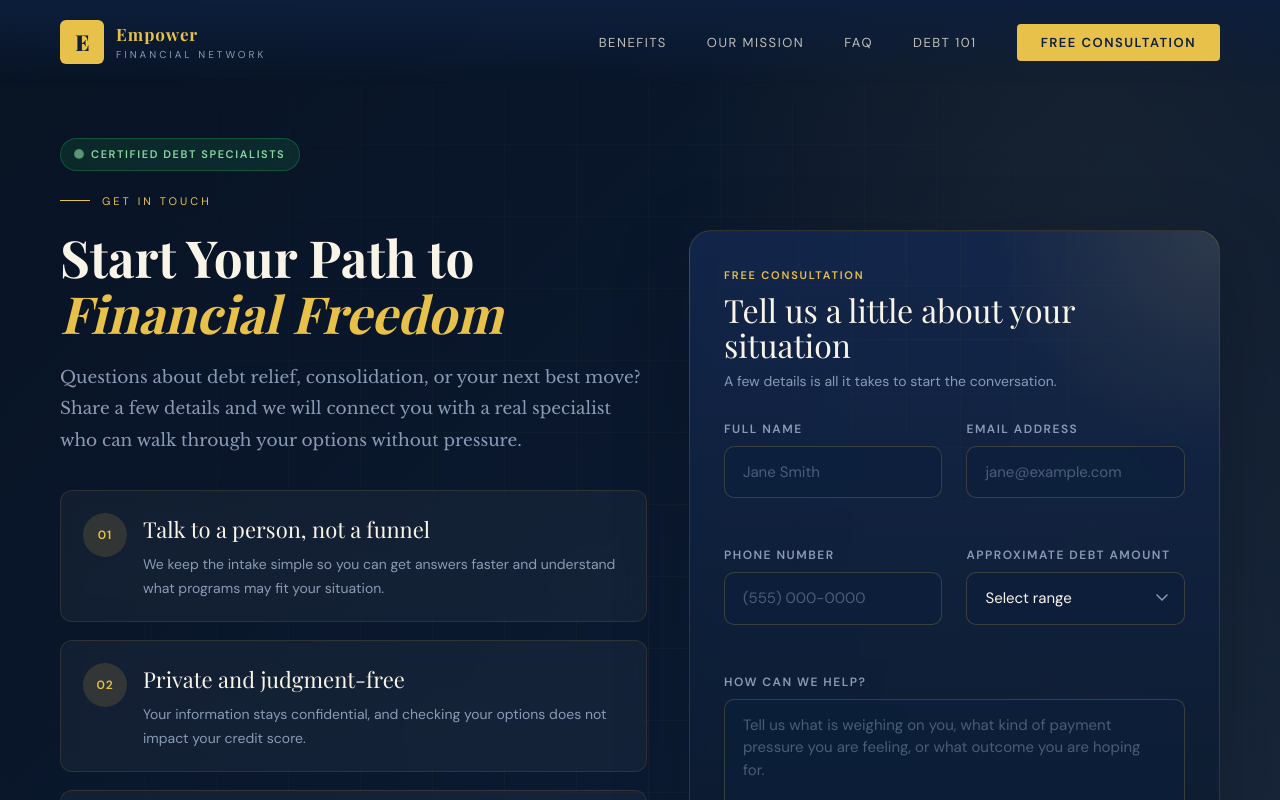
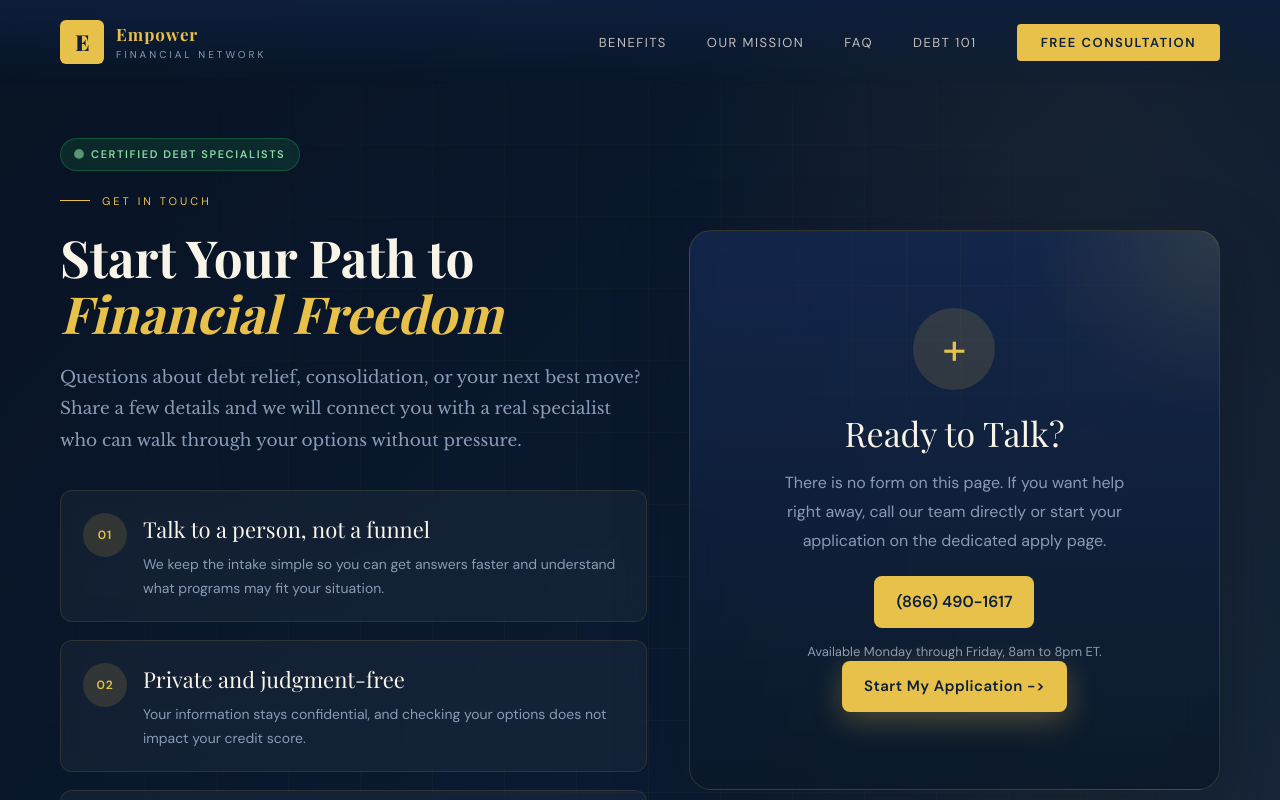
Before and after one commit to jprix/empower-fe-js, a Next.js app: page /contact in a window 1280 px wide. Shown: the top 800 px of the page. Built offline with nearby package versions, Linux system fonts and the light colour scheme; a web font is replaced by a local one.

Commit message:
Enhance ApplyModal and contact API with improved tracking parameters and update Contact page messaging

```diff
--- a/components/ApplyModal.jsx
+++ b/components/ApplyModal.jsx
@@ -255,7 +255,15 @@ const ApplyModal = () => {
                     ? values.debtTypes.map(getDebtTypeLabel).join(", ")
                     : "Not provided";
                   const sourceUrl =
-                    typeof window !== "undefined" ? window.location.href : "";
+                    typeof document !== "undefined" && document.referrer
+                      ? document.referrer
+                      : typeof window !== "undefined"
+                        ? window.location.href
+                        : "";
+                  const searchParams =
+                    typeof window !== "undefined"
+                      ? new URLSearchParams(window.location.search)
+                      : new URLSearchParams();
                   const message = `Apply modal submission. Debt amount: ${values.debtAmount}. Debt types: ${debtTypesSummary}.`;
 
                   const response = await fetch("/api/contact", {
@@ -274,7 +282,12 @@ const ApplyModal = () => {
                       birthMonth: values.birthMonth,
                       birthDay: values.birthDay,
                       birthYear: values.birthYear,
+                      vendorId: searchParams.get("source_id") || "",
+                      vendorSubId: searchParams.get("sub3") || "",
                       leadSource: "Test",
+                      utmSource: searchParams.get("sub4") || "",
+                      utmCampaign: searchParams.get("sub1") || "",
+                      utmTerm: searchParams.get("sub2") || "",
                       message,
                       sourceUrl,
                     }),
--- a/pages/api/contact.js
+++ b/pages/api/contact.js
@@ -209,11 +209,16 @@ export default async function handler(req, res) {
 
   const sourceUrl = getUrlFromRequest(req);
   const trackingParams = getTrackingParams(req, sourceUrl);
+  const normalizedLeadSource = leadSource || "Test";
+  const isTestLead =
+    typeof normalizedLeadSource === "string" &&
+    normalizedLeadSource.toLowerCase() === "test";
   const payload = {
     offerCode: null,
     brand: "Empower",
-    vendorId: vendorId || trackingParams.sourceId,
-    vendorSubId: vendorSubId || trackingParams.sub3,
+    vendorId: vendorId || trackingParams.sourceId || (isTestLead ? "test" : ""),
+    vendorSubId:
+      vendorSubId || trackingParams.sub3 || (isTestLead ? "test" : ""),
     trustedCertificate:
       trustedCertificate || process.env.LMS_TRUSTED_CERTIFICATE_URL || "",
     firstName: normalizedName.firstName,
@@ -227,10 +232,11 @@ export default async function handler(req, res) {
     email: String(email).trim(),
     estimatedDebt: normalizeDebtAmount(estimatedDebt ?? debtAmount),
     dob: formatDob({ dob, birthMonth, birthDay, birthYear }),
-    leadSource: leadSource || "Test",
-    utmSource: utmSource || trackingParams.sub4,
-    utmCampaign: utmCampaign || trackingParams.sub1,
-    utmTerm: utmTerm || trackingParams.sub2,
+    leadSource: normalizedLeadSource,
+    utmSource: utmSource || trackingParams.sub4 || (isTestLead ? "test" : ""),
+    utmCampaign:
+      utmCampaign || trackingParams.sub1 || (isTestLead ? "test" : ""),
+    utmTerm: utmTerm || trackingParams.sub2 || (isTestLead ? "test" : ""),
     sourceIp: getSourceIp(req),
     sourceUrl,
   };
--- a/pages/contact.jsx
+++ b/pages/contact.jsx
@@ -57,7 +57,7 @@ const benefits = [
 
 const faqs = [
   {
-    question: "What happens after I submit the contact form?",
+    question: "What happens after I submit the application?",
     answer:
       "A debt specialist reviews the information you shared and follows up to discuss your situation, goals, and which options may be available. There is no obligation to move forward.",
   },
@@ -78,51 +78,8 @@ const faqs = [
   },
 ];
 
-const debtAmountOptions = [
-  { value: "", label: "Select range" },
-  { value: "under-10k", label: "Under $10,000" },
-  { value: "10k-25k", label: "$10,000 - $25,000" },
-  { value: "25k-50k", label: "$25,000 - $50,000" },
-  { value: "50k-75k", label: "$50,000 - $75,000" },
-  { value: "75k-100k", label: "$75,000 - $100,000" },
-  { value: "over-100k", label: "Over $100,000" },
-];
-
 export default function ContactPage() {
   const [openFaq, setOpenFaq] = useState(0);
-  const [formData, setFormData] = useState({
-    name: "",
-    email: "",
-    phone: "",
-    debtAmount: "",
-    message: "",
-  });
-  const [status, setStatus] = useState("idle");
-  const [errorMsg, setErrorMsg] = useState("");
-
-  const handleChange = (e) => {
-    setFormData({ ...formData, [e.target.name]: e.target.value });
-  };
-
-  const handleSubmit = async (e) => {
-    e.preventDefault();
-    setStatus("loading");
-    setErrorMsg("");
-
-    try {
-      const res = await fetch("/api/contact", {
-        method: "POST",
-        headers: { "Content-Type": "application/json" },
-        body: JSON.stringify(formData),
-      });
-      const data = await res.json();
-      if (!res.ok) throw new Error(data.message || "Something went wrong.");
-      setStatus("success");
-    } catch (err) {
-      setStatus("error");
-      setErrorMsg(err.message);
-    }
-  };
 
   return (
     <>
@@ -204,129 +161,20 @@ export default function ContactPage() {
           </section>
 
           <section className="o3-contact-form-shell">
-            {status === "success" ? (
             <div className="o3-contact-success">
               <div className="o3-contact-success-icon">+</div>
-                <h2>Message Received</h2>
+              <h2>Ready to Talk?</h2>
               <p>
-                  Thank you for reaching out. A debt specialist will review your
-                  note and contact you within one business day.
+                There is no form on this page. If you want help right away, call
+                our team directly or start your application on the dedicated
+                apply page.
               </p>
               <a href="tel:8664901617">(866) 490-1617</a>
-                <span>Need faster help? Call us directly.</span>
+              <span>Available Monday through Friday, 8am to 8pm ET.</span>
+              <a href="/apply-now" className="o3-form-submit">
+                Start My Application -&gt;
+              </a>
             </div>
-            ) : (
-              <form className="o3-contact-form" onSubmit={handleSubmit} noValidate>
-                <div className="o3-contact-form-top">
-                  <div className="o3-contact-form-step">Free consultation</div>
-                  <h2>Tell us a little about your situation</h2>
-                  <p>
-                    A few details is all it takes to start the conversation.
-                  </p>
-                </div>
-
-                {status === "error" ? (
-                  <div className="o3-form-error">{errorMsg}</div>
-                ) : null}
-
-                <div className="o3-form-row">
-                  <div className="o3-form-group">
-                    <label className="o3-form-label" htmlFor="name">
-                      Full Name
-                    </label>
-                    <input
-                      id="name"
-                      className="o3-form-input"
-                      type="text"
-                      name="name"
-                      placeholder="Jane Smith"
-                      value={formData.name}
-                      onChange={handleChange}
-                      required
-                    />
-                  </div>
-                  <div className="o3-form-group">
-                    <label className="o3-form-label" htmlFor="email">
-                      Email Address
-                    </label>
-                    <input
-                      id="email"
-                      className="o3-form-input"
-                      type="email"
-                      name="email"
-                      placeholder="jane@example.com"
-                      value={formData.email}
-                      onChange={handleChange}
-                      required
-                    />
-                  </div>
-                </div>
-
-                <div className="o3-form-row">
-                  <div className="o3-form-group">
-                    <label className="o3-form-label" htmlFor="phone">
-                      Phone Number
-                    </label>
-                    <input
-                      id="phone"
-                      className="o3-form-input"
-                      type="tel"
-                      name="phone"
-                      placeholder="(555) 000-0000"
-                      value={formData.phone}
-                      onChange={handleChange}
-                    />
-                  </div>
-                  <div className="o3-form-group">
-                    <label className="o3-form-label" htmlFor="debtAmount">
-                      Approximate Debt Amount
-                    </label>
-                    <select
-                      id="debtAmount"
-                      className="o3-form-input o3-form-select"
-                      name="debtAmount"
-                      value={formData.debtAmount}
-                      onChange={handleChange}
-                    >
-                      {debtAmountOptions.map((option) => (
-                        <option key={option.label} value={option.value}>
-                          {option.label}
-                        </option>
-                      ))}
-                    </select>
-                  </div>
-                </div>
-
-                <div className="o3-form-group full-width">
-                  <label className="o3-form-label" htmlFor="message">
-                    How Can We Help?
-                  </label>
-                  <textarea
-                    id="message"
-                    className="o3-form-textarea"
-                    name="message"
-                    placeholder="Tell us what is weighing on you, what kind of payment pressure you are feeling, or what outcome you are hoping for."
-                    value={formData.message}
-                    onChange={handleChange}
-                    required
-                  />
-                </div>
-
-                <div className="o3-contact-form-footer">
-                  <button
-                    type="submit"
-                    className="o3-form-submit"
-                    disabled={status === "loading"}
-                  >
-                    {status === "loading" ? "Sending..." : "Send Message ->"}
-                  </button>
-                  <p>
-                    No obligations. No credit check to start. Completely
-                    confidential.
-                  </p>
-                </div>
-              </form>
-            )}
           </section>
         </div>
 
```
Lines whose indentation alone changed are shown as unchanged.
